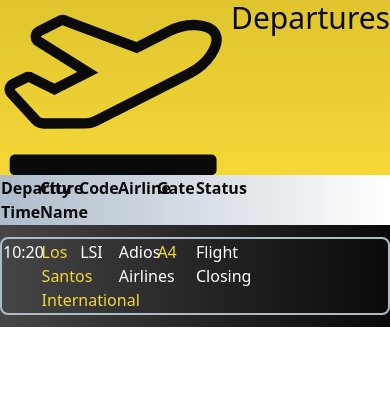
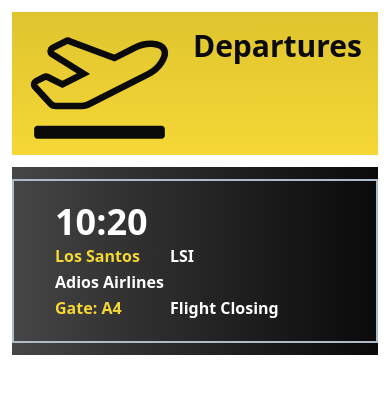
Before and after one commit to JamesManningR/DeparturesBoardVue2, a Vue app: page / in a window 390 px wide. Shown: the top 394 px of the page. Built offline with nearby package versions, Linux system fonts and the light colour scheme.

Commit message:
Styling spacing and mobile

```diff
--- a/src/App.vue
+++ b/src/App.vue
@@ -4,8 +4,8 @@ import DeparturesTable from '@components/departures/DeparturesTable.vue'
 </script>
 
 <template>
-  <div id="app">
-    <AppHeader />
+  <div id="app" class="m-3">
+    <AppHeader class="mb-3"/>
 
     <main>
       <DeparturesTable />
--- a/src/components/app/AppHeader.vue
+++ b/src/components/app/AppHeader.vue
@@ -4,11 +4,11 @@ import IconTakeoff from '../icons/IconTakeoff.vue'
 
 <template>
   <header
-    class="from-primary to-primaryDark flex w-full items-center gap-2 bg-gradient-to-t text-3xl text-black"
+    class="from-primary to-primaryDark flex w-full items-center gap-2 bg-gradient-to-t p-4 text-3xl text-black"
   >
-    <div class="container mx-auto flex content-center gap-2">
+    <div class="container mx-auto flex content-center gap-6">
       <IconTakeoff role="presentation" class="w-fs h-fs" />
-      <h1>Departures</h1>
+      <h1 class="font-bold">Departures</h1>
     </div>
   </header>
 </template>
--- a/src/components/departures/DeparturesTable.vue
+++ b/src/components/departures/DeparturesTable.vue
@@ -2,9 +2,11 @@
 
 <template>
   <div class="from-dark bg-gradient-to-r to-black text-white">
-    <table class="flex flex-col">
-      <thead class="from-light mb-3 flex bg-gradient-to-r to-white text-black">
-        <tr class="container mx-auto grid grid-cols-10 text-left">
+    <table class="flex flex-col pt-3">
+      <thead
+        class="from-light container mb-3 hidden rounded-md bg-gradient-to-r to-white text-black md:mx-auto md:flex"
+      >
+        <tr class="grid w-full grid-cols-10 px-10 py-3 text-left text-sm">
           <th class="md:col-span-2">Departure Time</th>
           <th class="md:col-span-2">City Name</th>
           <th>Code</th>
@@ -15,13 +17,13 @@
       </thead>
       <tbody>
         <tr
-          class="text-bold border-light container mx-auto mb-3 grid grid-cols-10 rounded-lg border-2"
+          class="border-light container mx-auto mb-3 grid grid-cols-3rounded-lg border-2 px-10 py-5 font-bold md:grid-cols-10"
         >
-          <td class="md:col-span-2">10:20</td>
-          <td class="text-primary md:col-span-2">Los Santos International</td>
+          <td class="text-4xl col-span-3">10:20</td>
+          <td class="text-primary md:col-span-2">Los Santos</td>
           <td>LSI</td>
-          <td class="md:col-span-2">Adios Airlines</td>
-          <td class="text-primary">A4</td>
+          <td class="col-span-3 md:col-span-2">Adios Airlines</td>
+          <td class="text-primary"><span class="md:hidden">Gate: </span>A4</td>
           <td class="md:col-span-2">Flight Closing</td>
         </tr>
       </tbody>
```
